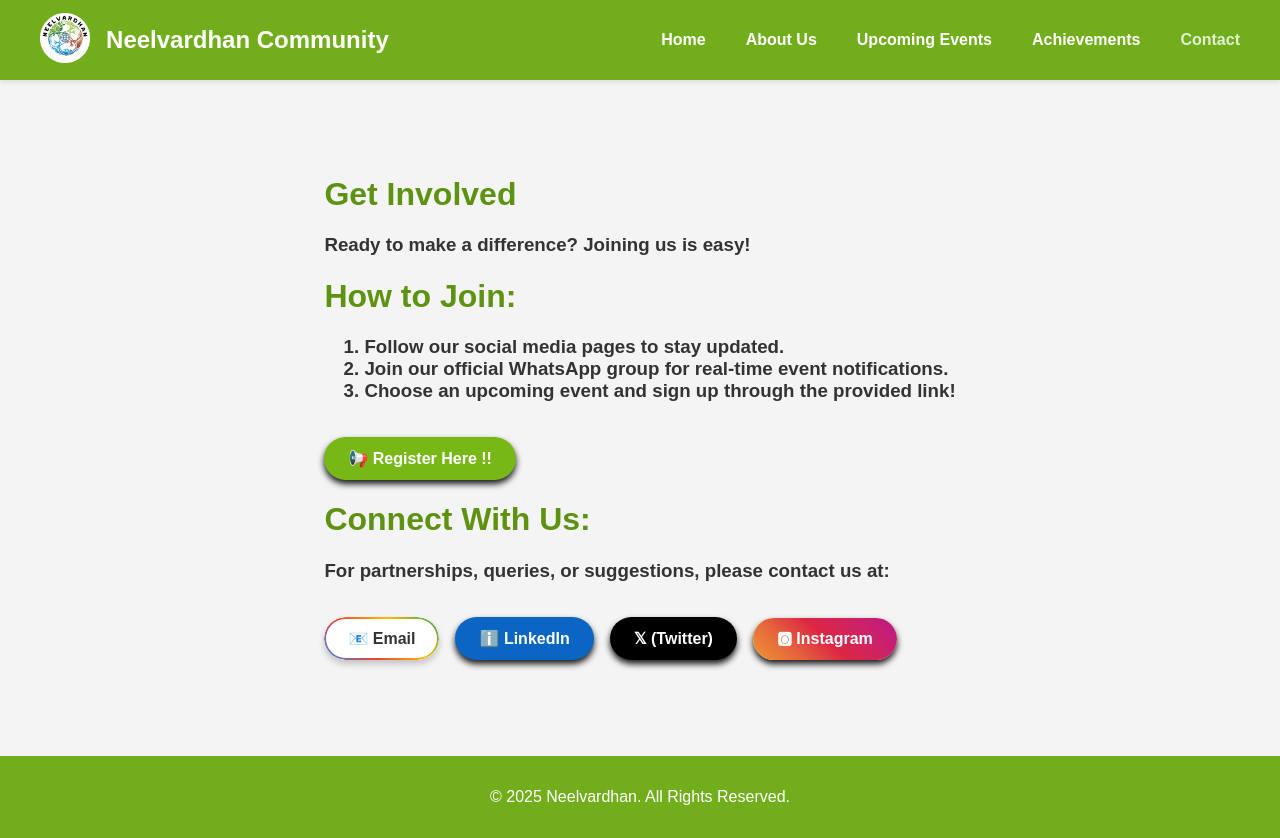
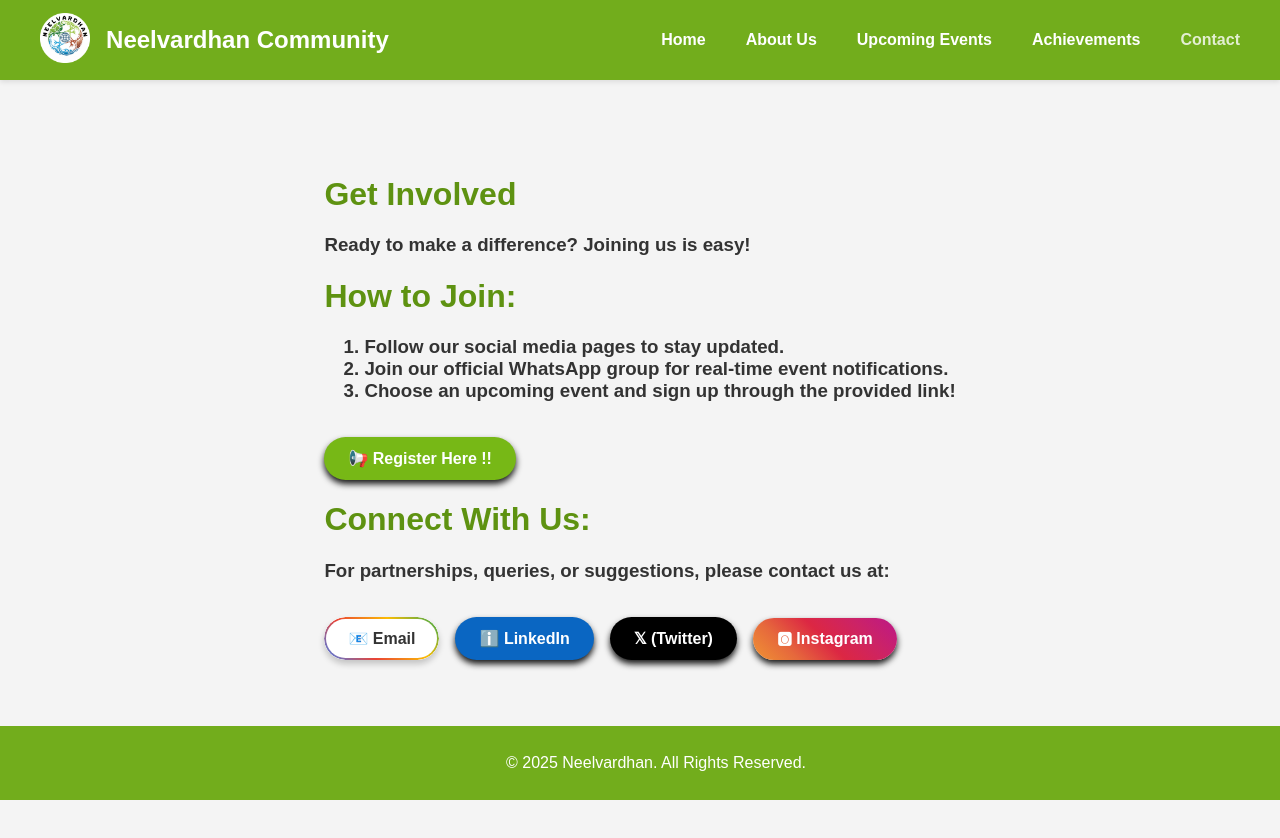
Before and after one commit to OG-DHRUV-1002/dns-website, a React (Create React App) app: page /contact in a window 1280 px wide. After the commit the page ends 800 px from the top, so only its background shows below. Built offline with nearby package versions, Linux system fonts and the light colour scheme.

Commit message:
Update styles.css

```diff
--- a/src/assets/styles.css
+++ b/src/assets/styles.css
@@ -452,19 +452,28 @@ html, body, #root {
   min-height: 100vh; /* Make the container AT LEAST the full height of the screen */
 }
 
-/* 2. Main Content Area */
+/* --- Add bottom margin to prevent overlap with fixed footer --- */
+
 .main-content {
-  flex-grow: 1; /* This is the key: it makes this section expand to fill all available space, pushing the footer down */
+  /* Add a bottom margin that is slightly more than the footer's height */
+  margin-bottom: 60px; /* Adjust this value if needed */
 }
 
-/* 3. Footer Styling */
+/* --- Fixed Footer Styling --- */
+
 .footer {
-  flex-shrink: 0; /* Prevents the footer from shrinking */
-  /* Your other footer styles like background-color, padding, etc., go here */
-  text-align: center;
-  padding: 1rem;
+  position: fixed; /* Lock the footer's position */
+  left: 0;
+  bottom: 0; /* Stick it to the bottom of the screen */
+  width: 100%; /* Make it span the full width */
+  z-index: 999; /* Ensure it stays on top of content, but below things like popups */
+
   background-color: #72AD1C;
   color: white;
+  text-align: center;
+
+  /* --- Making it thinner --- */
+  padding: 0.75rem 1rem; /* Reduced padding from 1rem */
 }
 
 /* Add any other global styles you have here */
```
